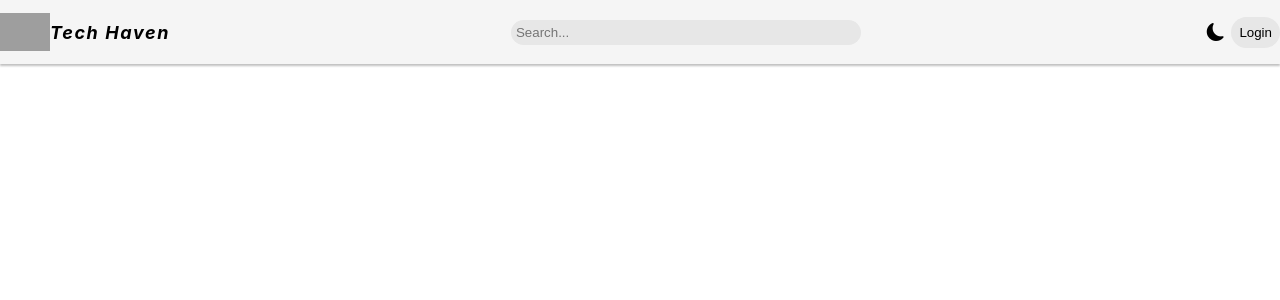
After one commit to kibinzxc/TechHaven-websys-hci2, a PHP site: page /homepage.php in a window 1280 px wide. The commit adds this page. Shown: the top 300 px of the page. Run offline with PHP 8.4, Linux system fonts and the light colour scheme; some libraries are stand-ins or nearby versions; grey boxes are pictures that could not be loaded.

Commit message:
homepage

```diff
--- /dev/null
+++ b/costumer/homepage.php
@@ -0,0 +1,60 @@
+<!DOCTYPE html>
+<html lang="en">
+<head>
+    <meta charset="UTF-8">
+    <meta name="viewport" content="width=device-width, initial-scale=1.0">
+
+    <link rel="short icon" href="../portal/logo.jpg" type="x-icon">
+    <title>
+        <?php echo "Homepage TechHaven"; ?>
+    </title>
+    <link rel="stylesheet" href="user.css">
+    <link rel="stylesheet" href="../portal/font.css">
+    <link rel="stylesheet" href="../node_modules/bootstrap-icons/font/bootstrap-icons.css">
+
+</head>
+<body>
+    <header class="nav">
+        <div class="nav-left">
+            <img src="../portal/tech-haven-logo.png" alt="Tech Haven Logo" id="logo">
+            <h4>Tech Haven</h4>
+        </div>
+        <div class="nav-middle">
+            <input type="text" placeholder="Search..." class="search-bar">
+        </div>
+        <div class="nav-right">
+            <i class="bi bi-moon-fill" id="dark-mode-toggle"></i>
+            <button class="btn-login" type="submit" >Login</button>
+        </div>
+    </header>
+
+
+    <section>
+
+
+    </section>
+
+</body>
+
+<script>
+    const toggle = document.getElementById('dark-mode-toggle');
+    const logo = document.getElementById('logo');
+
+    toggle.addEventListener('click', () => {
+        document.body.classList.toggle('dark-mode');
+        toggle.classList.add('rotate');
+        if (document.body.classList.contains('dark-mode')) {
+            toggle.classList.remove('bi-moon-fill');
+            toggle.classList.add('bi-sun-fill');
+            logo.src = '../costumer/logo-dark.png';
+        } else {
+            toggle.classList.remove('bi-sun-fill');
+            toggle.classList.add('bi-moon-fill');
+            logo.src = '../portal/tech-haven-logo.png';
+        }
+        setTimeout(() => {
+            toggle.classList.remove('rotate');
+        }, 400);
+    });
+    </script>
+</html>
--- a/costumer/user.css
+++ b/costumer/user.css
@@ -83,3 +83,14 @@ body.dark-mode {
     margin: 5px;
     cursor: pointer;
 }
+
+
+
+/*** Homepage ****/
+.nav-right .btn-login{
+    background-color: var(--shadedColor);
+    border-radius: 20px;
+    border: none;
+    padding: 8px;
+
+}
```
